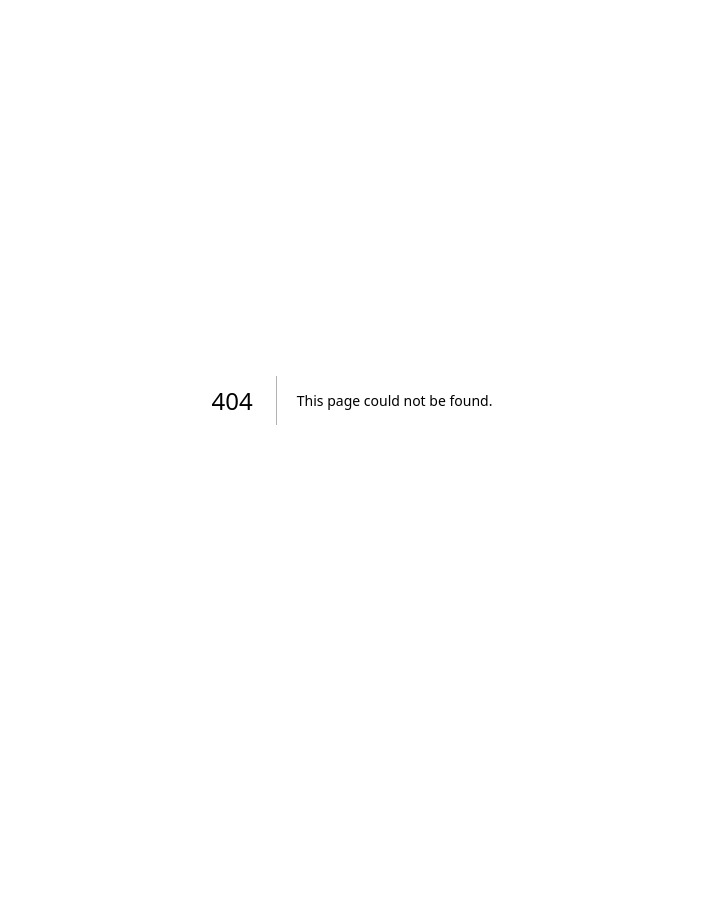
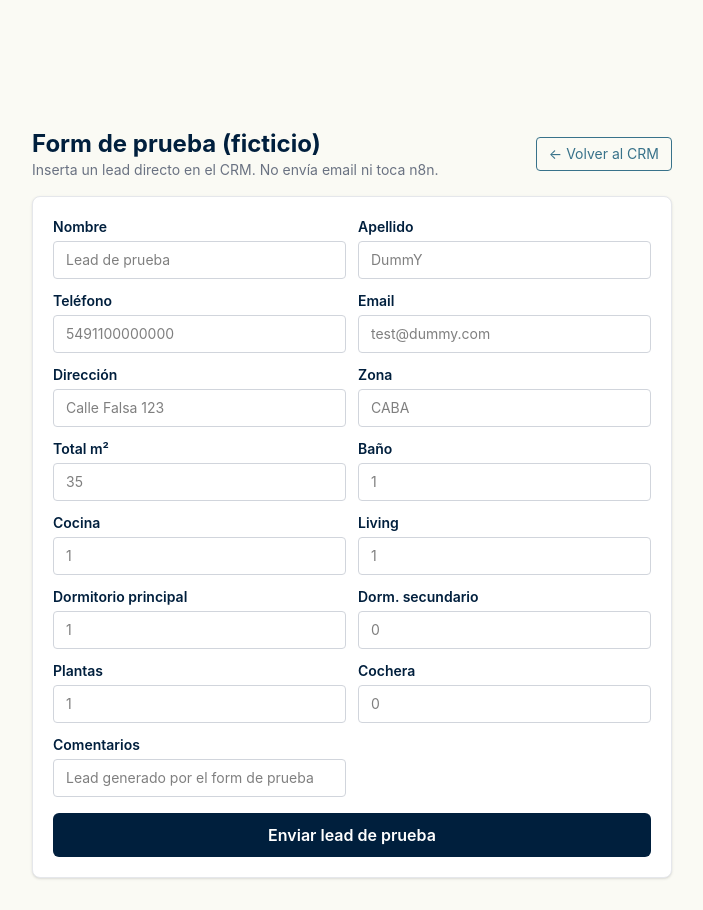
Before and after one commit to facudemarco/backend-estudiovarq, a Next.js app in the folder crm-web/: page /sofia/form-test in a window 1280 px wide. Before the commit this address had no page. Shown: the whole page, without its empty margins (288-991 px from the left). Before the commit the page ends 800 px from the top, so only its background shows below. Built offline with nearby package versions, Linux system fonts and the light colour scheme; no server answers.

Commit message:
CRM: form de prueba ficticio (no toca n8n ni email)
- POST /crm/test-form: inserta lead directo en MySQL con mensaje y evento
- crm-web: pagina /form-test con boton 'Probar form' en el panel /crm
- /crm/test-form liberado de auth (ficticio); el resto del CRM sigue protegido

```diff
--- a/crm-web/src/app/crm/page.tsx
+++ b/crm-web/src/app/crm/page.tsx
@@ -163,6 +163,9 @@ export default function CrmPage() {
           <p className="text-sm text-gray-500">Leads, conversaciones y control del bot</p>
         </div>
         <div className="flex items-center gap-3">
+          <Link href="/form-test" className="rounded border border-tertiary px-3 py-1.5 text-sm text-tertiary transition-all hover:bg-tertiary hover:text-white">
+            Probar form
+          </Link>
           {!agentConnected && (
             <Link href="/" className="rounded border border-[#ff7171] bg-[#ff7171] px-3 py-1.5 text-sm text-white transition-all hover:bg-primary">
               WhatsApp desconectado — conectar
--- /dev/null
+++ b/crm-web/src/app/form-test/page.tsx
@@ -0,0 +1,93 @@
+"use client";
+
+import Link from "next/link";
+import { useState } from "react";
+
+const API_URL = process.env.NEXT_PUBLIC_API_URL || "http://localhost:8000";
+
+const FIELDS: { key: string; label: string; type?: string; placeholder?: string }[] = [
+  { key: "name", label: "Nombre", placeholder: "Lead de prueba" },
+  { key: "lastName", label: "Apellido", placeholder: "DummY" },
+  { key: "phone", label: "Teléfono", placeholder: "5491100000000" },
+  { key: "email", label: "Email", type: "email", placeholder: "test@dummy.com" },
+  { key: "address", label: "Dirección", placeholder: "Calle Falsa 123" },
+  { key: "zone", label: "Zona", placeholder: "CABA" },
+  { key: "totalsM2", label: "Total m²", type: "number", placeholder: "35" },
+  { key: "bathroom", label: "Baño", placeholder: "1" },
+  { key: "kitchen", label: "Cocina", placeholder: "1" },
+  { key: "livingRoom", label: "Living", placeholder: "1" },
+  { key: "mainBedroom", label: "Dormitorio principal", placeholder: "1" },
+  { key: "secondBedroom", label: "Dorm. secundario", placeholder: "0" },
+  { key: "plants", label: "Plantas", placeholder: "1" },
+  { key: "garage", label: "Cochera", placeholder: "0" },
+  { key: "comments", label: "Comentarios", placeholder: "Lead generado por el form de prueba" },
+];
+
+export default function FormTestPage() {
+  const [form, setForm] = useState<Record<string, string>>({});
+  const [busy, setBusy] = useState(false);
+  const [result, setResult] = useState<string | null>(null);
+
+  const submit = async () => {
+    setBusy(true);
+    setResult(null);
+    try {
+      const res = await fetch(`${API_URL}/crm/test-form`, {
+        method: "POST",
+        headers: { "Content-Type": "application/json" },
+        body: JSON.stringify(form),
+      });
+      const data = await res.json().catch(() => ({}));
+      setResult(res.ok ? `OK — lead creado: ${data.phone || "(sin phone)"}` : `ERROR — ${data.detail || res.status}`);
+    } catch {
+      setResult("ERROR — no se pudo conectar con el backend");
+    } finally {
+      setBusy(false);
+    }
+  };
+
+  return (
+    <main className="relative z-10 mx-auto flex max-w-2xl flex-col gap-4 px-4 pt-32 pb-8">
+      <div className="flex items-center justify-between">
+        <div>
+          <h1 className="text-2xl font-bold text-primary">Form de prueba (ficticio)</h1>
+          <p className="text-sm text-gray-500">
+            Inserta un lead directo en el CRM. No envía email ni toca n8n.
+          </p>
+        </div>
+        <Link href="/crm" className="rounded border border-tertiary px-3 py-1.5 text-sm text-tertiary hover:bg-tertiary hover:text-white">
+          ← Volver al CRM
+        </Link>
+      </div>
+
+      <div className="rounded-lg border border-gray-200 bg-white p-5 shadow">
+        <div className="grid gap-3 sm:grid-cols-2">
+          {FIELDS.map((f) => (
+            <label key={f.key} className="flex flex-col gap-1 text-sm">
+              <span className="font-semibold text-primary">{f.label}</span>
+              <input
+                type={f.type || "text"}
+                value={form[f.key] || ""}
+                placeholder={f.placeholder}
+                onChange={(e) => setForm({ ...form, [f.key]: e.target.value })}
+                className="rounded border border-gray-300 px-3 py-2"
+              />
+            </label>
+          ))}
+        </div>
+        <button
+          onClick={submit}
+          disabled={busy}
+          className="mt-4 w-full rounded-md bg-primary px-5 py-2.5 font-semibold text-white transition-all hover:bg-tertiary disabled:opacity-50"
+        >
+          {busy ? "Enviando..." : "Enviar lead de prueba"}
+        </button>
+        {result && (
+          <p className={`mt-3 rounded px-3 py-2 text-sm ${result.startsWith("OK") ? "bg-green-50 text-green-700" : "bg-red-50 text-red-700"}`}>
+            {result}
+          </p>
+        )}
+      </div>
+    </main>
+  );
+}
```
Also changed, not shown: 2 other files (tests, documents, lock files or other folders).
